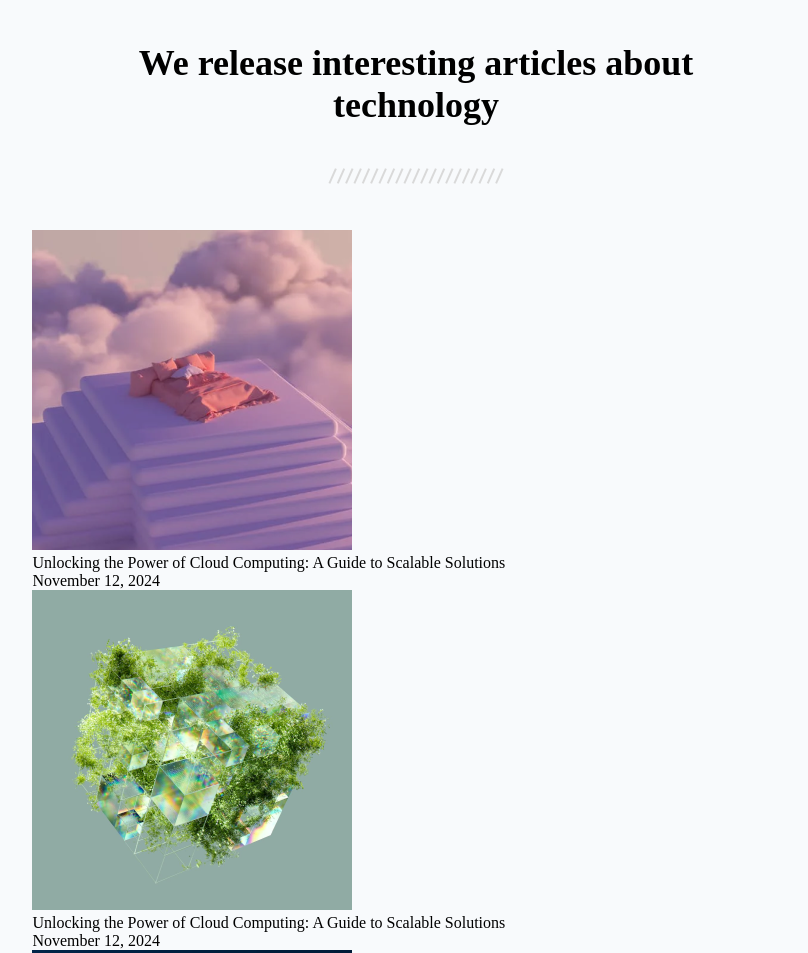
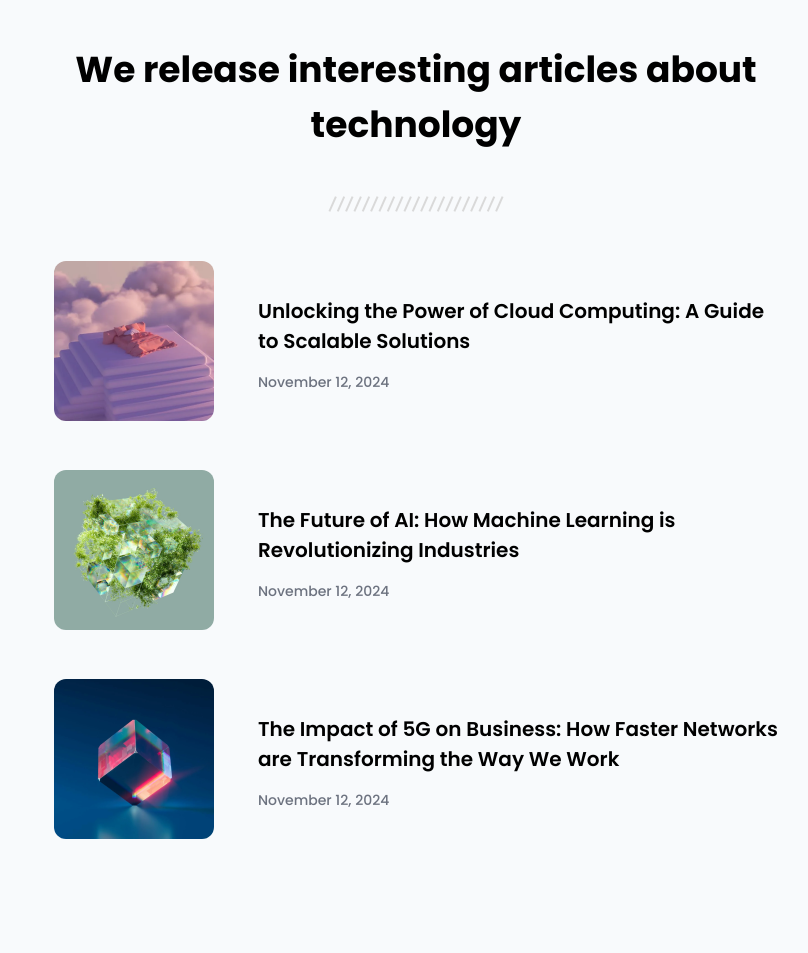
Before and after one commit to zuleidyyaruro/simple-article-listing, a plain HTML site: page index.html in a window 1280 px wide. Shown: the top 953 px of the page, without its empty margins (224-1032 px from the left). After the commit the page ends 846 px from the top, so only its background shows below. Drawn offline with Linux system fonts and the light colour scheme.

Commit message:
add styles for responsive

```diff
--- a/css/styles.css
+++ b/css/styles.css
@@ -13,13 +13,14 @@
 body {
     background-color: var(--off-white);
     font-size: 16px;
+    font-family: "Poppins", sans-serif;
 }
 
-.listing {
+.main {
     margin: 0 auto;
 }
 
-.listing__title {
+.main__title {
     text-align: center;
     margin-top: 42px;
     margin-bottom: 42px;
@@ -27,13 +28,18 @@ body {
     font-weight: 600px;
 }
 
-.listing__container-separator {
+.main__separator {
     text-align: center;
 }
 
 .listing-container {
     width: 90%;
     margin: auto;
+}
+
+.listing-article {
+    display: flex;
+    justify-content: space-between;
     margin-top: 42px;
 }
 
@@ -41,16 +47,72 @@ body {
     border: #000000 solid 1px;
 }
 
-@media only screen and (min-width: 992px) {
+.listing-article__image {
+    width: 160px;
+}
 
-    .listing {
-        width: 66.6%;
+.listing-article__image img {
+    width: 100%;
+    border-radius: 12px;
+}
+
+.listing-article__text {
+    display: flex;
+    flex-direction: column;
+    justify-content: center;
+    width: 356px;
+}
+
+.listing-article__text--parragraph {
+    font-size: 1.25rem;
+    font-weight: 600;
+}
+
+.listing-article__text--date {
+    font-size: 0.875rem;
+    font-weight: 500;
+    margin-top: 16px;
+    color: var(--gray-blue)
+}
+
+.border {
+    border: #000000 solid 1px;
+}
+
+@media only screen and (min-width: 1024px) {
+
+    .main {
+        width: 83.33%;
     }
 
-    .listing__title {
-        width: 600px;
+    .main__title {
         margin: auto;
         margin-top: 42px;
         margin-bottom: 42px;
     }
+
+    .listing-article {
+        justify-content: space-around;
+    }
+
+    .listing-article__text {
+        width: 520px;
+    }
 }
+
+@media only screen and (min-width: 1280px) {
+
+    .main {
+        width: 66.66%;
+    }
+
+    .main__title {
+        margin: auto;
+        margin-top: 42px;
+        margin-bottom: 42px;
+    }
+
+    .listing-article__text {
+        width: 520px;
+    }
+}
--- a/index.html
+++ b/index.html
@@ -16,30 +16,56 @@
 
 <body>
 
-    <main class="listing">
+    <main class="main">
 
-        <h1 class="listing__title">We release interesting articles about technology</h1>
+        <h1 class="main__title">We release interesting articles about technology</h1>
 
-        <div class="listing__container-separator">
+        <div class="main__separator">
             <img src="./images/dccl--html-css-simple-article-listing/Seperator.svg" alt="">
         </div>
 
         <section class="listing-container">
+
             <article class="listing-article">
-                <img src="./images/dccl--html-css-simple-article-listing/photo_1@2x.png" alt="img-article">
-                <p>Unlocking the Power of Cloud Computing: A Guide to Scalable Solutions</p>
-                <p>November 12, 2024</p>
+
+                <div class="listing-article__image">
+                    <img src="./images/dccl--html-css-simple-article-listing/photo_1@2x.png" alt="img-article">
+                </div>
+
+                <div class="listing-article__text">
+                    <p class="listing-article__text--parragraph">Unlocking the Power of Cloud Computing: A Guide to Scalable Solutions</p>
+                    <p class="listing-article__text--date">November 12, 2024</p>
+                </div>
+
             </article>
+
             <article class="listing-article">
-                <img src="./images/dccl--html-css-simple-article-listing/photo_3@2x.png" alt="img-article">
-                <p>Unlocking the Power of Cloud Computing: A Guide to Scalable Solutions</p>
-                <p>November 12, 2024</p>
+
+                <div class="listing-article__image">
+                    <img src="./images/dccl--html-css-simple-article-listing/photo_3@2x.png" alt="img-article">
+                </div>
+
+                <div class="listing-article__text   ">
+                    <p class="listing-article__text--parragraph">The Future of AI: How Machine Learning is Revolutionizing Industries</p>
+                    <p class="listing-article__text--date">November 12, 2024</p>
+                </div>
+
             </article>
+
+
             <article class="listing-article">
-                <img src="./images/dccl--html-css-simple-article-listing/photo_2@2x.png" alt="img-article">
-                <p>Unlocking the Power of Cloud Computing: A Guide to Scalable Solutions</p>
-                <p>November 12, 2024</p>
+
+                <div class="listing-article__image">
+                    <img src="./images/dccl--html-css-simple-article-listing/photo_2@2x.png" alt="img-article">
+                </div>
+
+                <div class="listing-article__text">
+                    <p class="listing-article__text--parragraph">The Impact of 5G on Business: How Faster Networks are Transforming the Way We Work</p>
+                    <p class="listing-article__text--date">November 12, 2024</p>
+                </div>
+
             </article>
+
         </section>
 
     </main>
```
